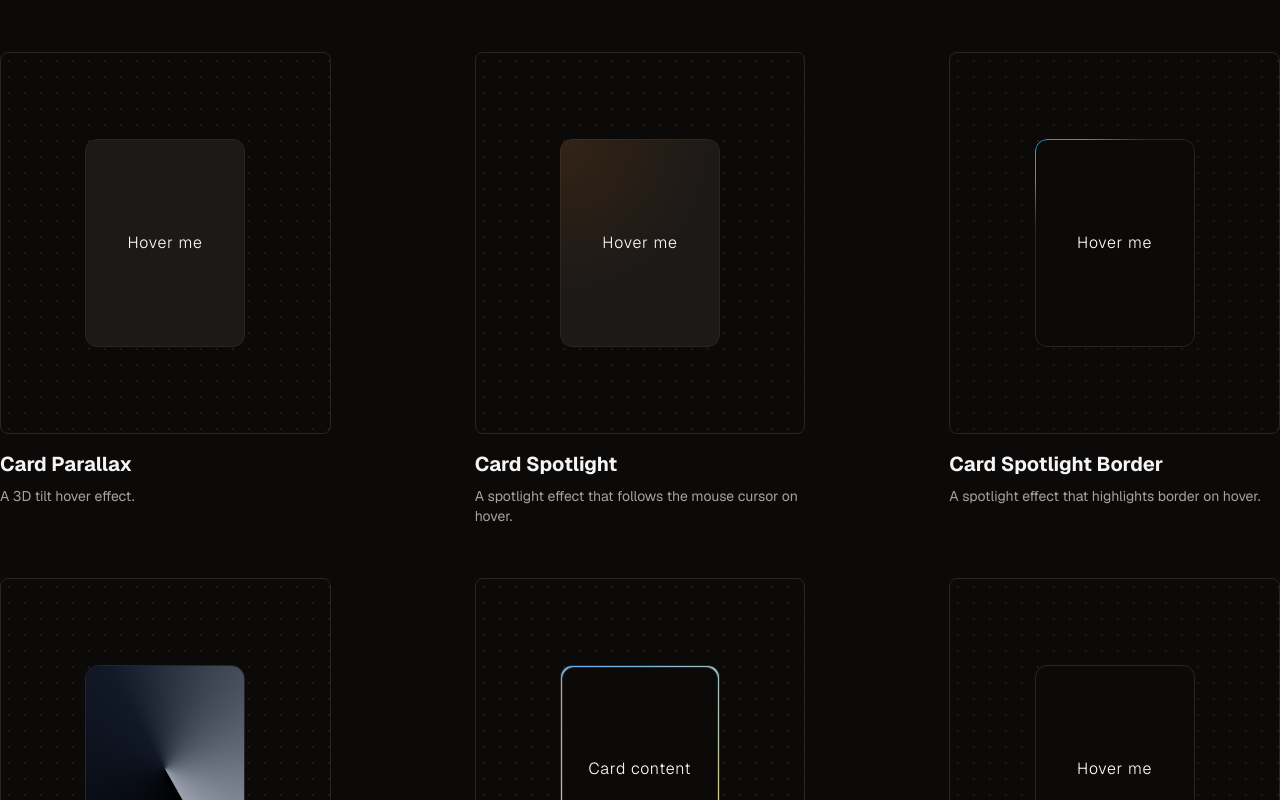
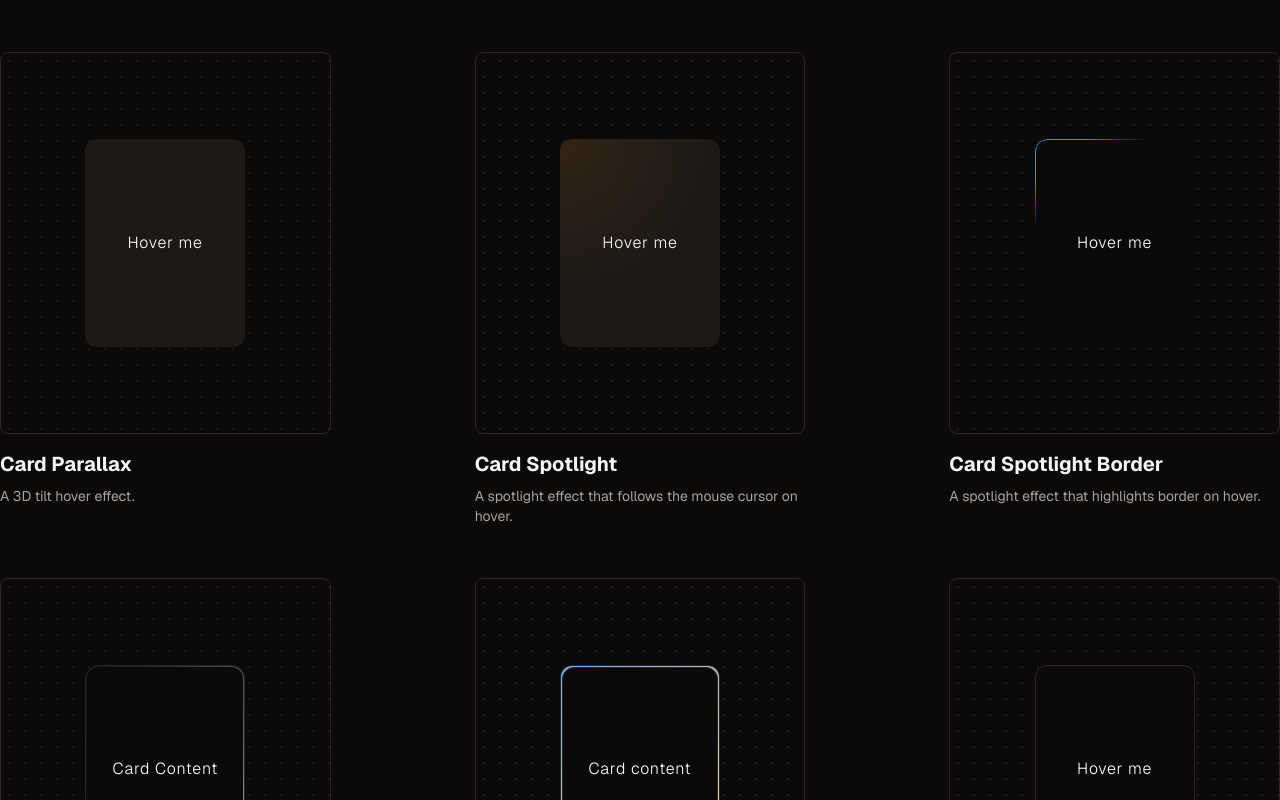
Before and after one commit to iamdooboy/ui, a Next.js app: page / in a window 1280 px wide. Shown: the part 380-1180 px from the top of the page. Built offline with nearby package versions, Linux system fonts and the light colour scheme.

Commit message:
fixed card shimmer

```diff
--- a/components/card-item.tsx
+++ b/components/card-item.tsx
@@ -9,7 +9,7 @@ export function CardItem({ text, className }: CardItemProps) {
   return (
     <div
       className={cn(
-        'bg-background flex h-full w-full items-center justify-center rounded-xl border',
+        'bg-background flex h-full w-full items-center justify-center rounded-xl',
         className
       )}
     >
--- a/components/demos/card-shimmer-demo.tsx
+++ b/components/demos/card-shimmer-demo.tsx
@@ -4,10 +4,7 @@ import { CardShimmer } from '@/examples/card-shimmer'
 export function CardShimmerDemo() {
   return (
     <CardShimmer className='h-52 w-40'>
-      <CardItem
-        text='Hover me'
-        className='bg-primary-foreground'
-      />
+      <CardItem text='Card Content' className='border-0 backdrop-blur-3xl' />
     </CardShimmer>
   )
 }
--- a/components/examples/card-shimmer.tsx
+++ b/components/examples/card-shimmer.tsx
@@ -5,14 +5,11 @@ interface CardShimmerProps {
   className?: string
 }
 
-export const CardShimmer = ({
-  children,
-  className
-}: CardShimmerProps) => {
+export const CardShimmer = ({ children, className }: CardShimmerProps) => {
   return (
     <div
       className={cn(
-        'relative h-full w-full overflow-hidden rounded-[calc(.75em+1.5px)] border p-[1px]',
+        'relative overflow-hidden rounded-[calc(.75em+1.5px)] border p-[1px]',
         className
       )}
     >
```
